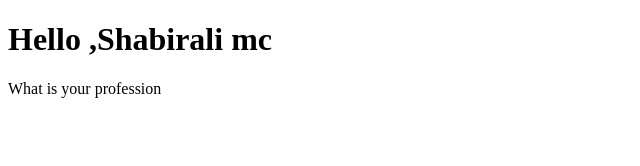
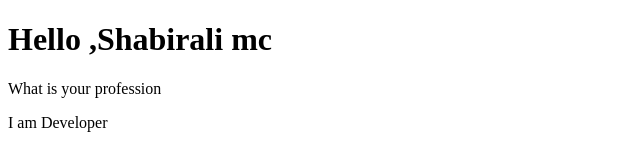
Before and after one commit to shabiralimc/datewithgit, a plain HTML site: page index.html in a window 1280 px wide. Shown: the whole page, without its empty margins (0-640 px from the left). Drawn offline with Linux system fonts and the light colour scheme.

Commit message:
Positive answer

```diff
--- a/index.html
+++ b/index.html
@@ -8,5 +8,6 @@
 <body>
     <h1>Hello ,Shabirali mc</h1>
     <p>What is your profession</p>
+    <p>I am Developer</p>
 </body>
 </html>
```
